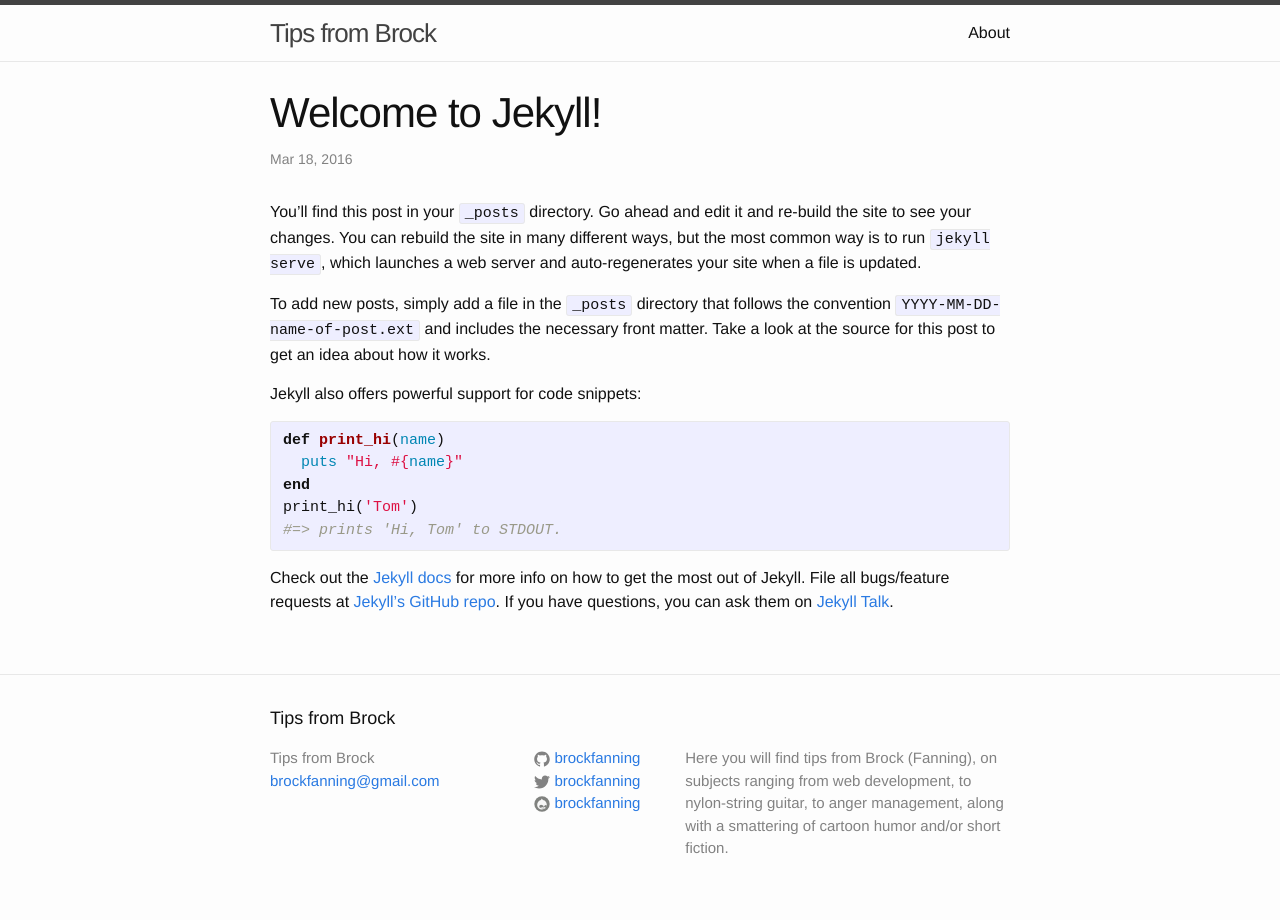
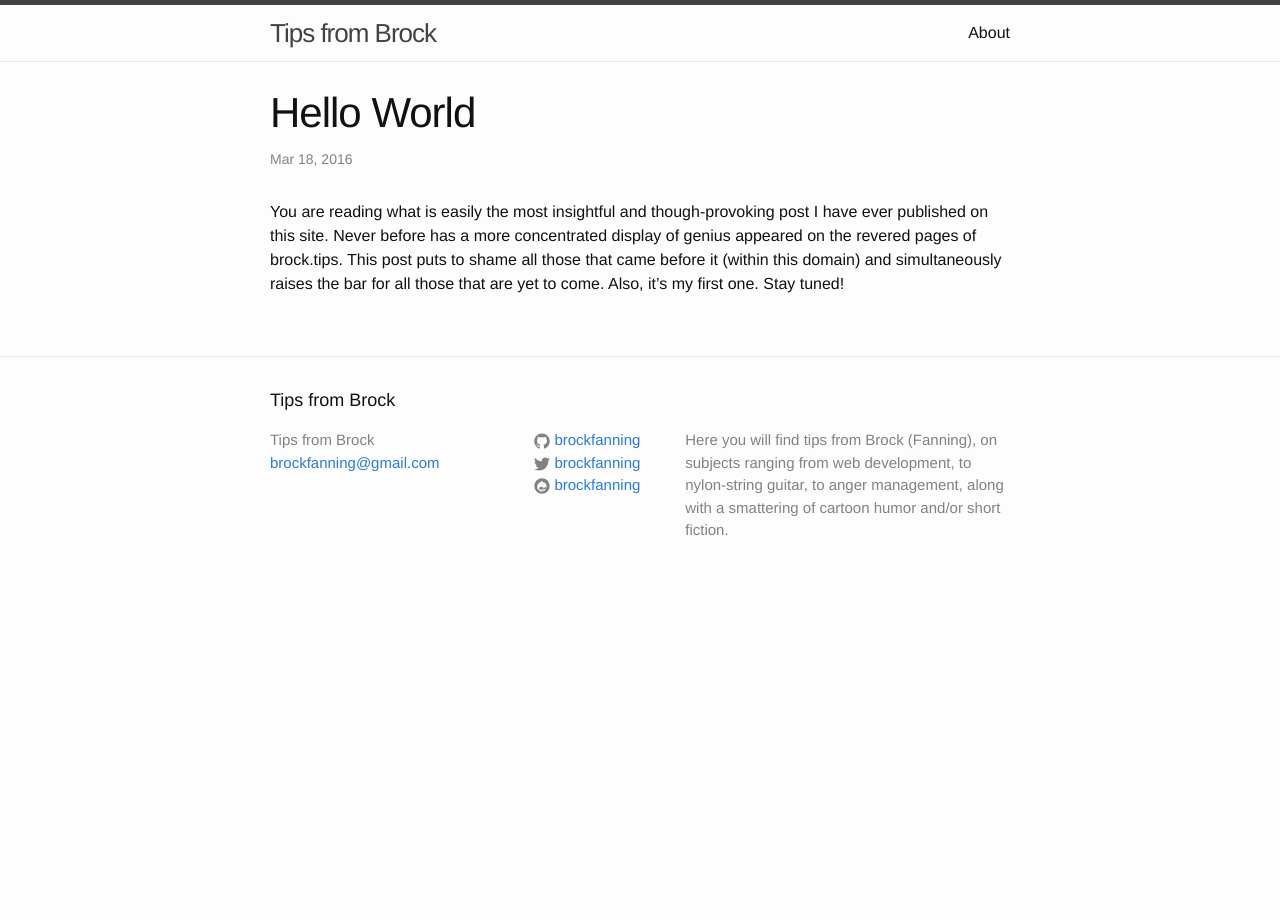
Before and after one commit to brockfanning/brockfanning.github.io, a Jekyll site: the page built from _posts/2016-03-18-welcome-to-jekyll.markdown, in a window 1280 px wide. Built offline with Jekyll 4.4.1, drawn with Linux system fonts in a browser that asks for light colours.

Commit message:
First post

```diff
--- a/_posts/2016-03-18-welcome-to-jekyll.markdown
+++ b/_posts/2016-03-18-welcome-to-jekyll.markdown
@@ -1,23 +1,4 @@
 ---
-layout: post
-title:  "Welcome to Jekyll!"
+title:  "Hello World"
 ---
-You’ll find this post in your `_posts` directory. Go ahead and edit it and re-build the site to see your changes. You can rebuild the site in many different ways, but the most common way is to run `jekyll serve`, which launches a web server and auto-regenerates your site when a file is updated.
-
-To add new posts, simply add a file in the `_posts` directory that follows the convention `YYYY-MM-DD-name-of-post.ext` and includes the necessary front matter. Take a look at the source for this post to get an idea about how it works.
-
-Jekyll also offers powerful support for code snippets:
-
-{% highlight ruby %}
-def print_hi(name)
-  puts "Hi, #{name}"
-end
-print_hi('Tom')
-#=> prints 'Hi, Tom' to STDOUT.
-{% endhighlight %}
-
-Check out the [Jekyll docs][jekyll-docs] for more info on how to get the most out of Jekyll. File all bugs/feature requests at [Jekyll’s GitHub repo][jekyll-gh]. If you have questions, you can ask them on [Jekyll Talk][jekyll-talk].
-
-[jekyll-docs]: http://jekyllrb.com/docs/home
-[jekyll-gh]:   https://github.com/jekyll/jekyll
-[jekyll-talk]: https://talk.jekyllrb.com/
+You are reading what is easily the most insightful and though-provoking post I have ever published on this site. Never before has a more concentrated display of genius appeared on the revered pages of brock.tips. This post puts to shame all those that came before it (within this domain) and simultaneously raises the bar for all those that are yet to come. Also, it's my first one. Stay tuned!
```
Also changed, not shown: _posts/2016-03-17-hello-world.md (deleted, +0 -10 lines), about.md (+1 -9 lines).
